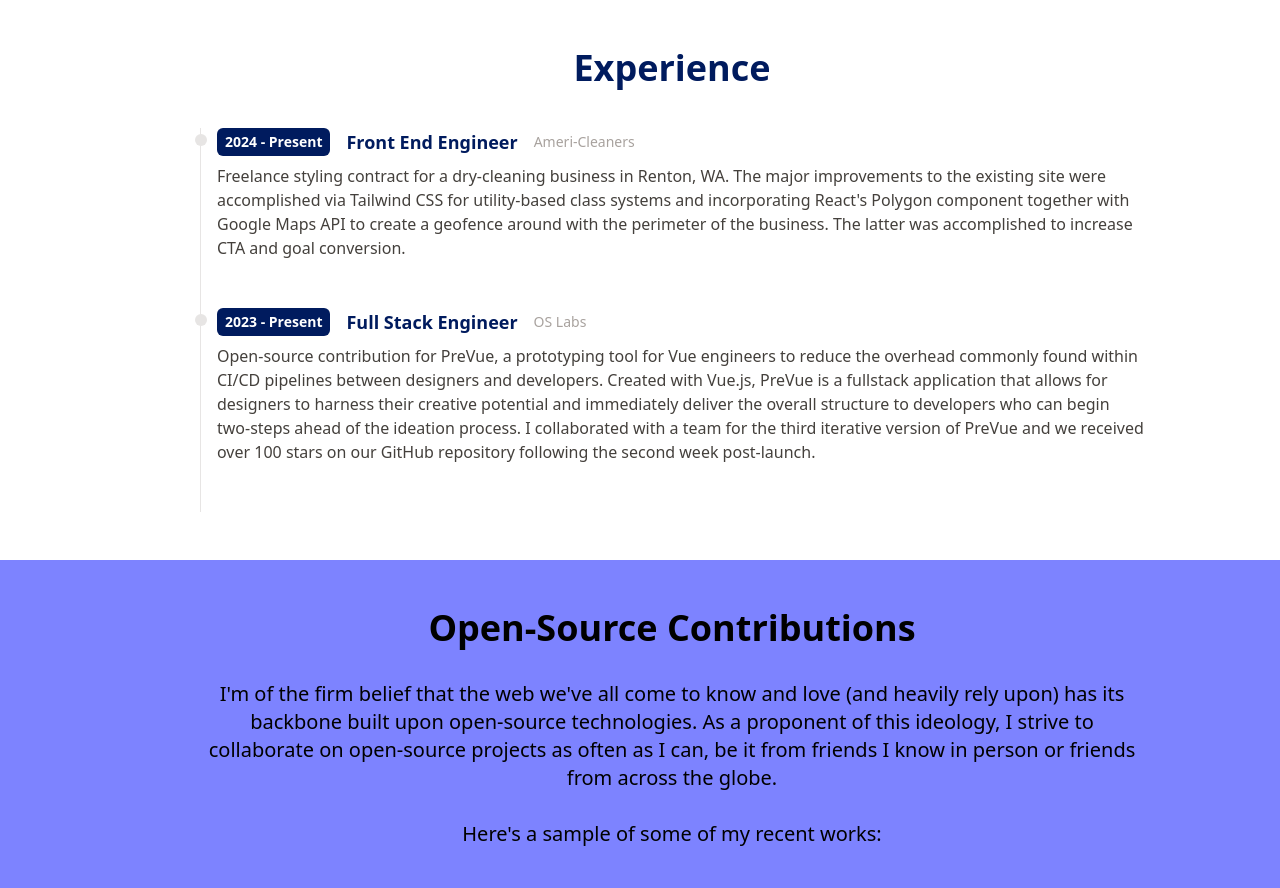
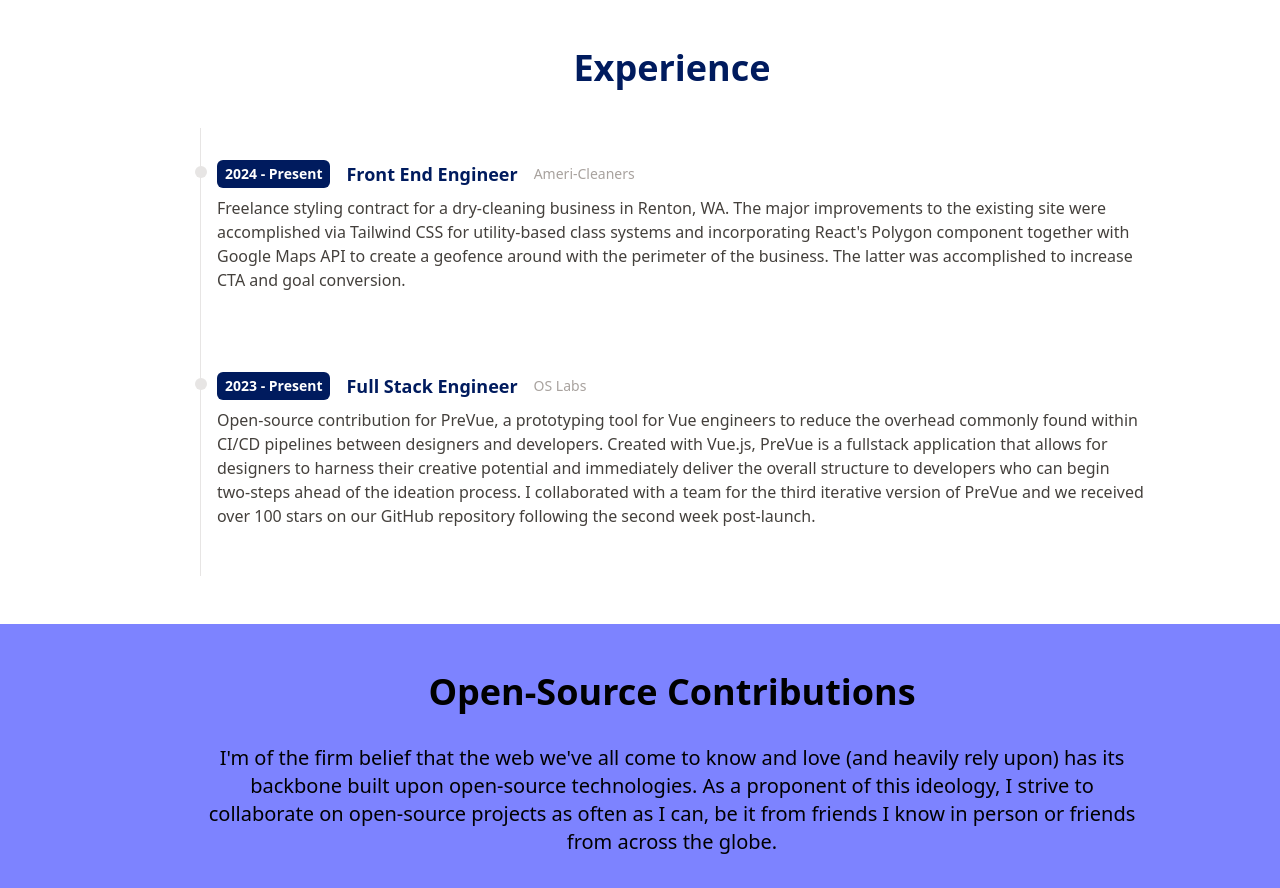
Before and after one commit to greenteaisgreat/portfolio, a React (Vite) app: page / in a window 1280 px wide. Shown: the part 800-1688 px from the top of the page. Built offline with nearby package versions, Linux system fonts and the light colour scheme.

Commit message:
Adjust Padding Top for Timeline

```diff
--- a/src/components/ExpItem.jsx
+++ b/src/components/ExpItem.jsx
@@ -2,7 +2,7 @@ import React from 'react';
 
 const ExpItem = ({ year, title, company, details }) => {
     return (
-        <ol className="relative flex flex-col border-l border-stone-200 md:flex-row">
+        <ol className="relative flex flex-col border-l border-stone-200 pt-8 md:flex-row">
             <li className="mb-10 ml-4 ">
                 <div className="absolute -left-1.5 mt-1.5 h-3 w-3 rounded-full border-white bg-stone-200" />
                 <p className="flex flex-row flex-wrap items-center justify-start gap-4 text-xs md:text-sm">
```
